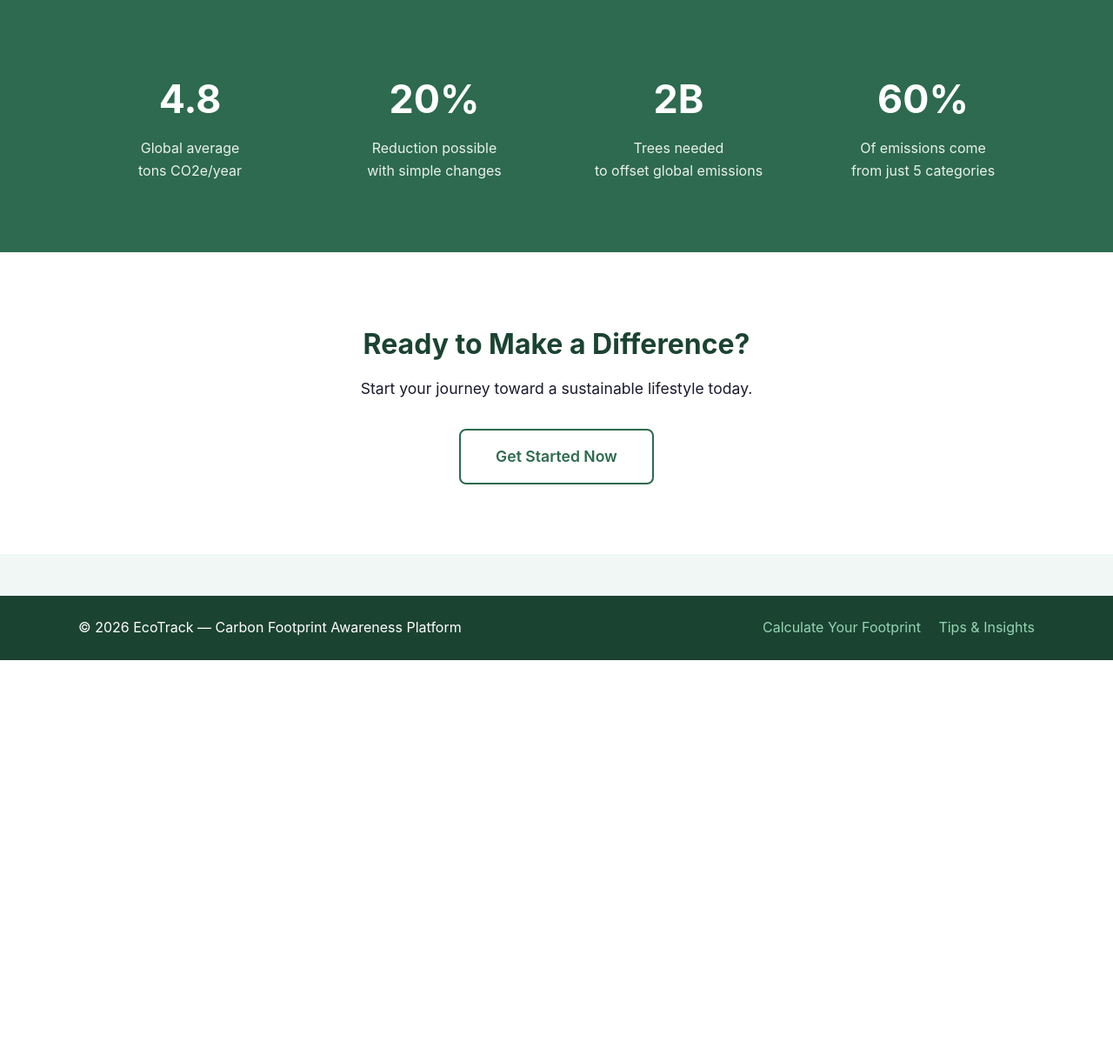
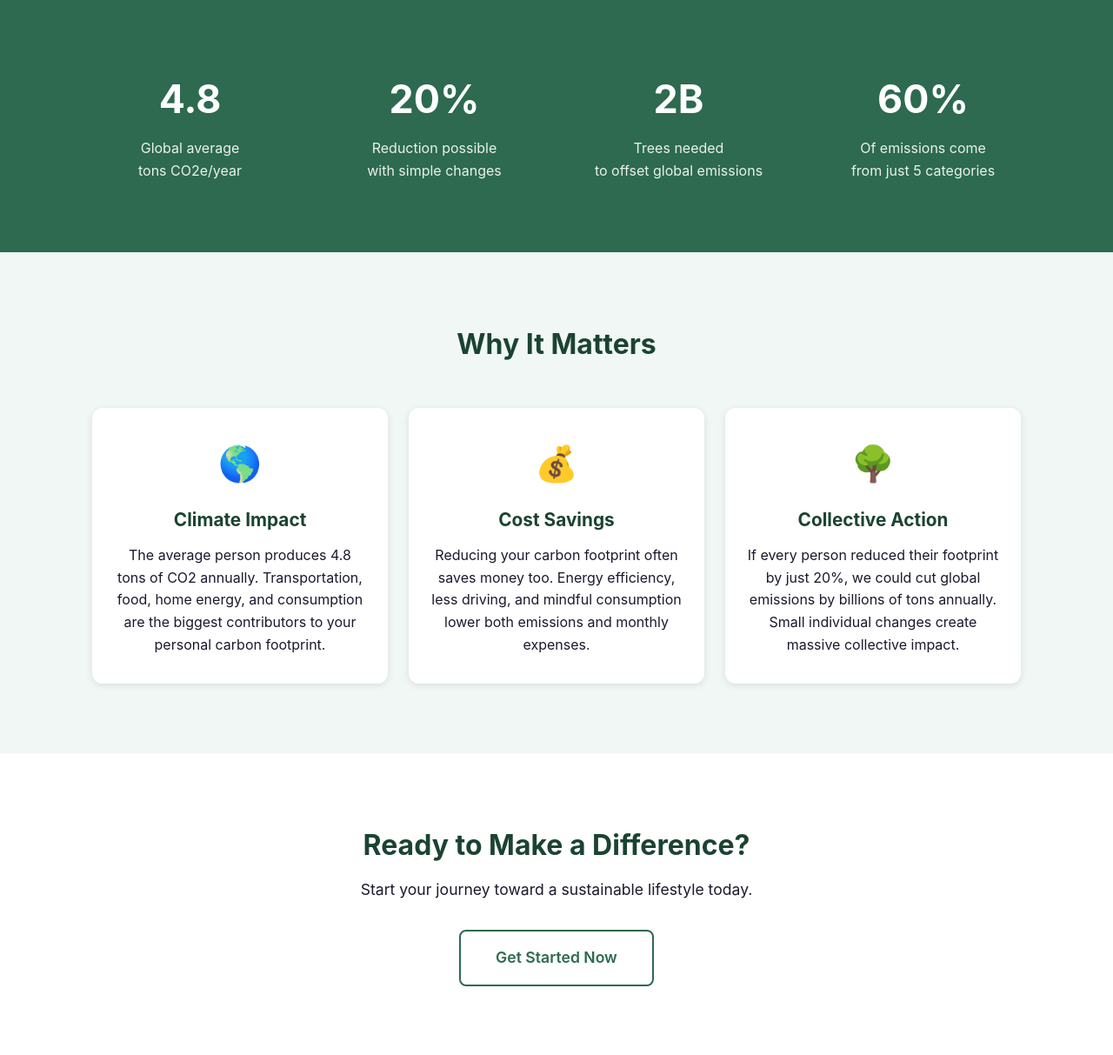
Before and after one commit to DangerRohit84/Carbon-Footprint-Awareness-Platform, a Flask app: page / in a window 1280 px wide. Shown: the part 972-2185 px from the top of the page at 87% size. Before the commit the page ends 1731 px from the top, so only its background shows below. Run offline with Flask 3, Linux system fonts and the light colour scheme; parts of the project's set-up code (start-up, migrations or seed data) failed here and were passed over.

Commit message:
Final improvements: CSP cleanup, HSTS, combined handlers, JS caching, CSRF optimization, aria-invalid JS, educational section, 10 new tests, docstring consistency

```diff
--- a/app/__init__.py
+++ b/app/__init__.py
@@ -1,7 +1,7 @@
 """Flask application factory.
 
 Creates and configures the Flask app, registers the blueprint,
-enables gzip compression, and attaches security headers.
+and attaches security headers to every response.
 """
 
 from flask import Flask, Response
@@ -18,33 +18,26 @@ def create_app() -> Flask:
     from app.routes import bp
     app.register_blueprint(bp)
 
-    _add_static_cache_headers(app)
-    _add_security_headers(app)
+    _attach_response_headers(app)
 
     return app
 
 
-def _add_static_cache_headers(app: Flask) -> None:
-    """Cache static assets for 1 year for repeat-visit performance."""
+def _attach_response_headers(app: Flask) -> None:
+    """Attach security and cache headers to every outgoing HTTP response."""
     @app.after_request
-    def cache_static(response: Response) -> Response:
-        if response.content_type and response.content_type.startswith('text/css'):
-            response.headers['Cache-Control'] = 'public, max-age=86400'
-        return response
-
-
-def _add_security_headers(app: Flask) -> None:
-    """Attach security headers to every outgoing HTTP response."""
-    @app.after_request
-    def add_security_headers(response: Response) -> Response:
+    def add_headers(response: Response) -> Response:
         response.headers['X-Content-Type-Options'] = 'nosniff'
         response.headers['X-Frame-Options'] = 'DENY'
         response.headers['X-XSS-Protection'] = '1; mode=block'
+        response.headers['Strict-Transport-Security'] = 'max-age=31536000; includeSubDomains'
         response.headers['Content-Security-Policy'] = (
             "default-src 'self'; "
-            "style-src 'self' 'unsafe-inline' https://fonts.googleapis.com; "
-            "font-src 'self' https://fonts.gstatic.com; "
-            "script-src 'self' 'unsafe-inline'; "
+            "style-src 'self' 'unsafe-inline'; "
+            "script-src 'self'; "
             "img-src 'self' data:;"
         )
+        if response.content_type:
+            if response.content_type.startswith(('text/css', 'application/javascript', 'text/javascript')):
+                response.headers['Cache-Control'] = 'public, max-age=86400'
         return response
--- a/app/routes.py
+++ b/app/routes.py
@@ -1,3 +1,9 @@
+"""Route definitions for the EcoTrack web application.
+
+Handles all HTTP endpoints including the main pages, form submission,
+REST API, history display, and CSV export.
+"""
+
 from flask import Blueprint, render_template, request, jsonify, Response
 from app.calculator import validate_inputs, calculate_carbon_footprint
 from app.insights import get_personalized_tips, get_global_comparison, estimate_forest_offset, CATEGORY_MESSAGES, TIPS
@@ -9,12 +15,8 @@ from typing import Dict, Any, Tuple
 bp = Blueprint('main', __name__)
 
 
-@bp.context_processor
-def inject_csrf() -> Dict[str, str]:
-    return {'csrf_token': get_csrf_token()}
-
-
 def _process_inputs(data: Dict[str, Any]) -> Tuple[str, float, str, str, str]:
+    """Extract and normalize form/JSON input fields."""
     transport_type: str = data.get('transport_type', '').strip().lower()
     transport_distance: float = float(data.get('transport_distance', 0))
     diet: str = data.get('diet', '').strip().lower()
@@ -24,6 +26,7 @@ def _process_inputs(data: Dict[str, Any]) -> Tuple[str, float, str, str, str]:
 
 
 def _build_result_data(result: Dict[str, Any], transport_distance: float, data: Dict[str, Any]) -> Dict[str, Any]:
+    """Persist the calculation and build the template/API result payload."""
     record = FootprintRecord(data, result, transport_distance)
     FootprintRecord.save(record)
     return {
@@ -100,6 +103,7 @@ def history_export() -> Response:
 
 
 def _compute_trends(records: list) -> Dict[str, Any]:
+    """Calculate the direction and magnitude of change between first and last record."""
     if len(records) < 2:
         return {'has_trend': False, 'direction': '', 'change': 0}
     first = records[0]['total']
--- a/app/static/js/app.js
+++ b/app/static/js/app.js
@@ -45,14 +45,19 @@
       var valid = true;
       var firstInvalid = null;
 
+      // Reset all aria-invalid states first.
+      requiredFields.forEach(function (field) {
+        field.setAttribute('aria-invalid', 'false');
+        field.style.borderColor = '';
+      });
+
       // Check every required field has a value.
       requiredFields.forEach(function (field) {
         if (!field.value) {
-          field.style.borderColor = '#d32f2f';  // Red border for error
+          field.setAttribute('aria-invalid', 'true');
+          field.style.borderColor = '#d32f2f';
           valid = false;
           if (!firstInvalid) firstInvalid = field;
-        } else {
-          field.style.borderColor = '';  // Reset on valid input
         }
       });
 
@@ -66,7 +71,8 @@
           var summary = document.createElement('div');
           summary.className = 'error-summary';
           summary.setAttribute('role', 'alert');
-          summary.innerHTML = '<ul><li>Please fill in all required fields.</li></ul>';
+          summary.setAttribute('aria-labelledby', 'client-error-heading');
+          summary.innerHTML = '<h2 id="client-error-heading" class="sr-only">Form Errors</h2><ul><li>Please fill in all required fields.</li></ul>';
           form.insertBefore(summary, form.firstChild);
         }
       }
--- a/app/templates/index.html
+++ b/app/templates/index.html
@@ -56,6 +56,28 @@
     </div>
 </section>
 
+<!-- Educational section: carbon footprint awareness -->
+<section class="features" aria-labelledby="learn-title">
+    <h2 id="learn-title" class="section-title">Why It Matters</h2>
+    <div class="features-grid">
+        <article class="feature-card" aria-labelledby="learn-1">
+            <div class="feature-icon" aria-hidden="true">&#127758;</div>
+            <h3 id="learn-1">Climate Impact</h3>
+            <p>The average person produces 4.8 tons of CO2 annually. Transportation, food, home energy, and consumption are the biggest contributors to your personal carbon footprint.</p>
+        </article>
+        <article class="feature-card" aria-labelledby="learn-2">
+            <div class="feature-icon" aria-hidden="true">&#128176;</div>
+            <h3 id="learn-2">Cost Savings</h3>
+            <p>Reducing your carbon footprint often saves money too. Energy efficiency, less driving, and mindful consumption lower both emissions and monthly expenses.</p>
+        </article>
+        <article class="feature-card" aria-labelledby="learn-3">
+            <div class="feature-icon" aria-hidden="true">&#127795;</div>
+            <h3 id="learn-3">Collective Action</h3>
+            <p>If every person reduced their footprint by just 20%, we could cut global emissions by billions of tons annually. Small individual changes create massive collective impact.</p>
+        </article>
+    </div>
+</section>
+
 <!-- Final call-to-action -->
 <section class="cta-section" aria-labelledby="cta-title">
     <h2 id="cta-title">Ready to Make a Difference?</h2>
```
Also changed, not shown: app/insights.py (+9 -0 lines), tests/conftest.py (+0 -1 lines), tests/test_routes.py (+98 -0 lines).
